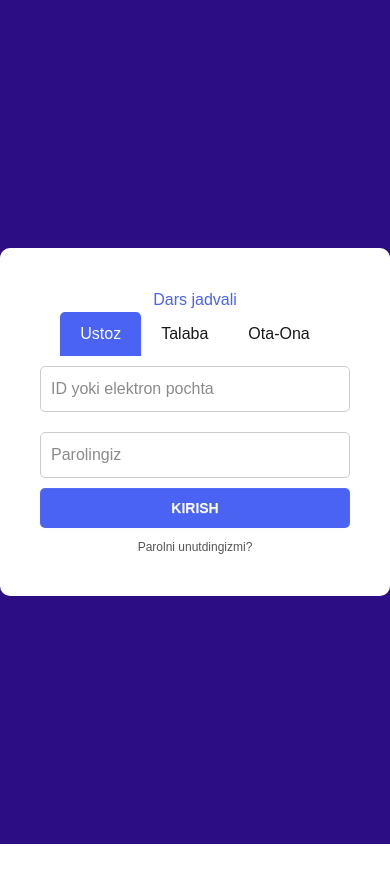
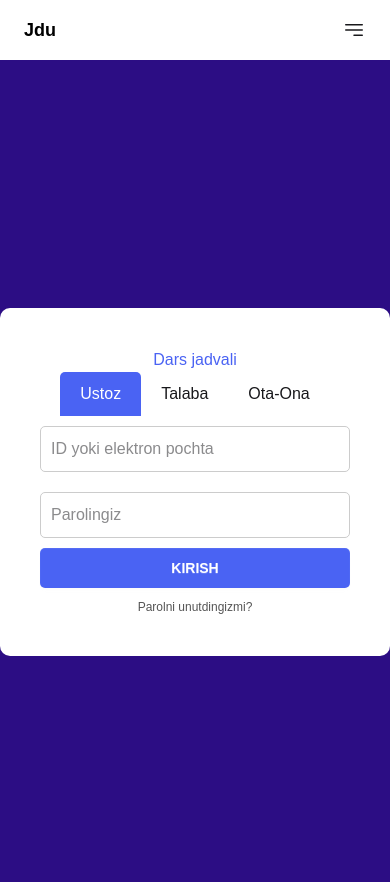
Before and after one commit to Asomiddin1/davomat, a React (Vite) app: page /login in a window 390 px wide. Shown: the top 882 px of the page. Before the commit the page ends 844 px from the top, so only its background shows below. Built offline with nearby package versions, Linux system fonts and the light colour scheme.

Commit message:
student mobile

```diff
--- /dev/null
+++ b/src/component/navbar/mobile-navbar.jsx
@@ -0,0 +1,48 @@
+import Sidebar from "../student-sidebar/sidebar";
+
+
+const MobileNavbar = () => {
+  return (
+    <div className="fixed top-0 left-0 w-full h-[60px] bg-white/30 backdrop-blur-md border-b border-white/20 z-50 flex items-center justify-between px-6">
+      <div className="text-black font-semibold text-lg">Jdu</div>
+      <div className="flex items-center space-x-4 cursor-pointer">
+        <div className="drawer lg:drawer-open">
+          <input id="my-drawer-2" type="checkbox" className="drawer-toggle" />
+          <div className="drawer-content flex flex-col items-center justify-center">
+            <label
+              htmlFor="my-drawer-2"
+              className=" drawer-button lg:hidden"
+            >
+              <svg
+                xmlns="http://www.w3.org/2000/svg"
+                fill="none"
+                viewBox="0 0 24 24"
+                strokeWidth={1.5}
+                stroke="currentColor"
+                className="size-6"
+              >
+                <path
+                  strokeLinecap="round"
+                  strokeLinejoin="round"
+                  d="M3.75 6.75h16.5M3.75 12h16.5M12 17.25h8.25"
+                />
+              </svg>
+            </label>
+          </div>
+          <div className="drawer-side">
+            <label
+              htmlFor="my-drawer-2"
+              aria-label="close sidebar"
+              className="drawer-overlay"
+            ></label>
+            <ul >
+             <Sidebar />
+            </ul>
+          </div>
+        </div>
+      </div>
+    </div>
+  );
+};
+
+export default MobileNavbar;
--- a/src/component/panel/student-panel.jsx
+++ b/src/component/panel/student-panel.jsx
@@ -12,11 +12,11 @@ const StudentPanel = () => {
   }
 
   return (
-    <div className="flex w-full h-[100vh] overflow-y-hidden ">
+    <div className="flex w-full sm:h-[100vh] overflow-y-hidden ">
       <div className=" sm:flex  hidden">
         <Sidebar />
       </div>
-      <div className="bg-[#f0f2f5] w-full px-4  py-3  overflow-y-auto">
+      <div className="bg-[#f0f2f5] w-full px-4  py-3  sm:overflow-y-auto">
         <div className="bg-white shadow-md py-3 px-6 rounded-2xl flex justify-between items-center">
           <h1 className="text-[22px] font-extralight tracking-normal">
             Dars Jadvali
--- a/src/layout/rootLayout.jsx
+++ b/src/layout/rootLayout.jsx
@@ -1,9 +1,14 @@
 import React from 'react'
 import { Outlet } from 'react-router-dom'
+import MobileNavbar from '../component/navbar/mobile-navbar'
+
 
 const RootLayout = () => {
   return (
     <div>
+        <div className='  sm:hidden mb-15'>
+           <MobileNavbar/>
+        </div>
         <Outlet />
     </div>
   )
```
